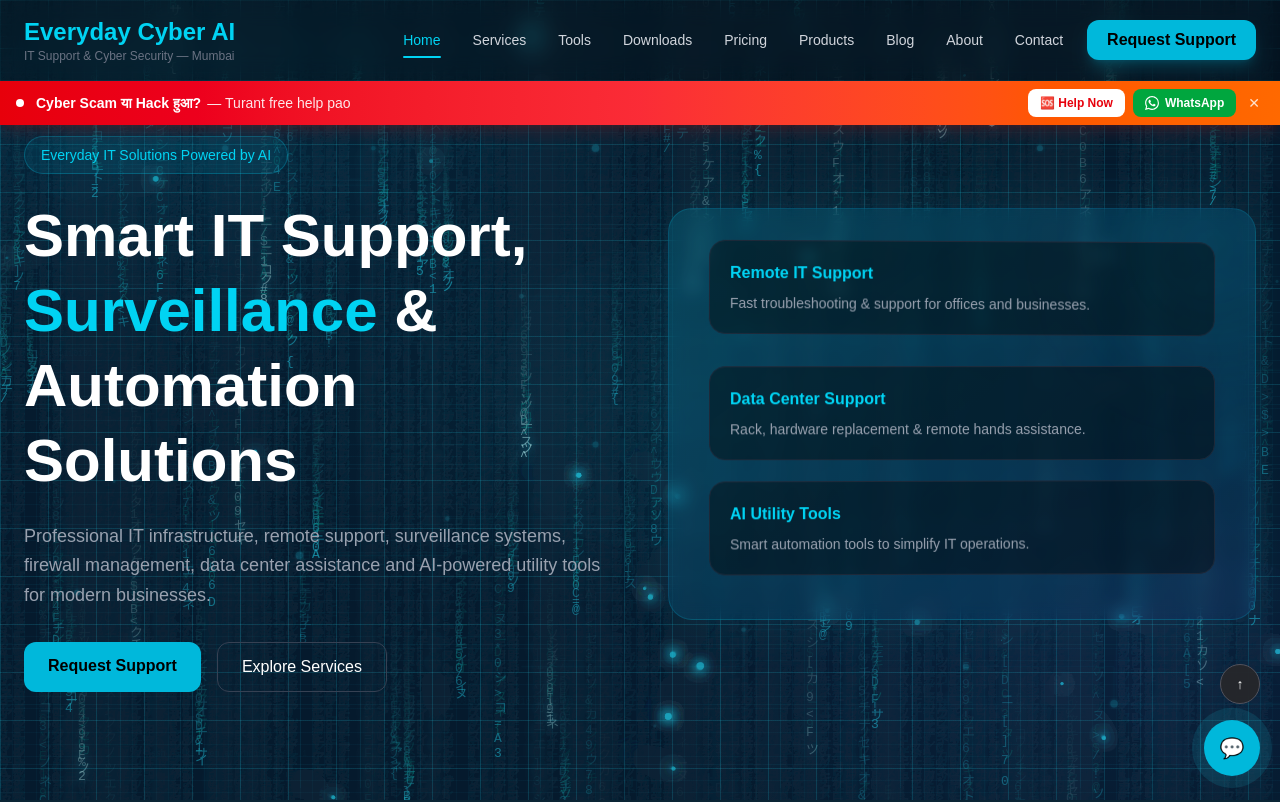
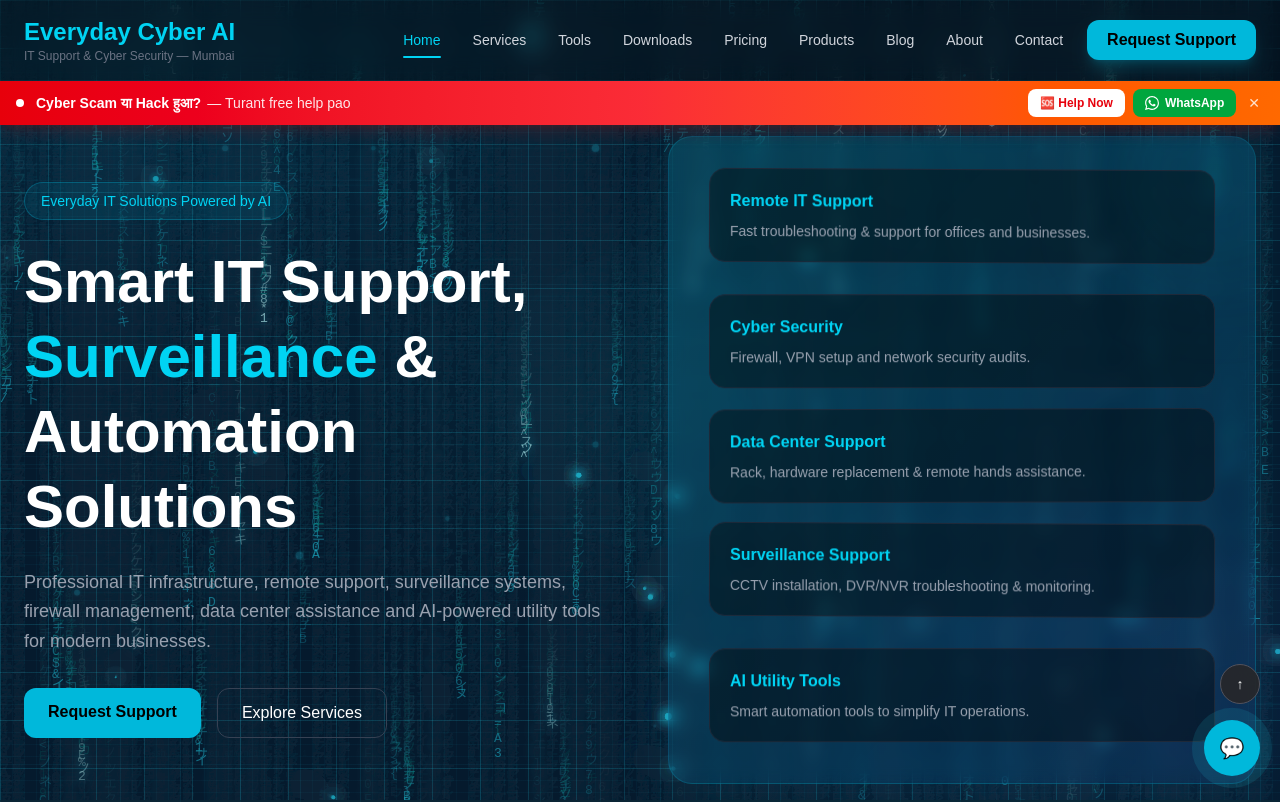
Before and after one commit to everydaycyberai/everydaycyberai, a Next.js app: page / in a window 1280 px wide. Shown: the top 802 px of the page. Built offline with nearby package versions, Linux system fonts and the light colour scheme.

Commit message:
Make homepage hero floating cards clickable, link to correct service pages, and expand from 3 to 5 cards (add Cyber Security and Surveillance Support)

```diff
--- a/app/page.tsx
+++ b/app/page.tsx
@@ -102,14 +102,17 @@
               <div className="absolute -top-10 -right-10 w-40 h-40 bg-cyan-400/10 blur-3xl rounded-full" />
               <div className="space-y-6">
                 {[
-                  { cls: "float-card", title: "Remote IT Support", desc: "Fast troubleshooting & support for offices and businesses." },
-                  { cls: "float-card-delay", title: "Data Center Support", desc: "Rack, hardware replacement & remote hands assistance." },
-                  { cls: "float-card-slow", title: "AI Utility Tools", desc: "Smart automation tools to simplify IT operations." },
+                  { cls: "float-card", title: "Remote IT Support", desc: "Fast troubleshooting & support for offices and businesses.", href: "/services/remote-it-support" },
+                  { cls: "float-card-delay", title: "Cyber Security", desc: "Firewall, VPN setup and network security audits.", href: "/services/cyber-security" },
+                  { cls: "float-card-slow", title: "Data Center Support", desc: "Rack, hardware replacement & remote hands assistance.", href: "/services/data-center-support" },
+                  { cls: "float-card", title: "Surveillance Support", desc: "CCTV installation, DVR/NVR troubleshooting & monitoring.", href: "/services/surveillance-support" },
+                  { cls: "float-card-delay", title: "AI Utility Tools", desc: "Smart automation tools to simplify IT operations.", href: "/services/ai-automation" },
                 ].map((card) => (
-                  <div key={card.title} className={`bg-black/40 border border-gray-800 rounded-2xl p-5 ${card.cls}`}>
+                  <Link key={card.title} href={card.href}
+                    className={`block bg-black/40 border border-gray-800 hover:border-cyan-400 rounded-2xl p-5 transition duration-300 ${card.cls}`}>
                     <h3 className="text-cyan-400 font-semibold mb-2">{card.title}</h3>
                     <p className="text-gray-400 text-sm">{card.desc}</p>
-                  </div>
+                  </Link>
                 ))}
               </div>
             </div>
```
